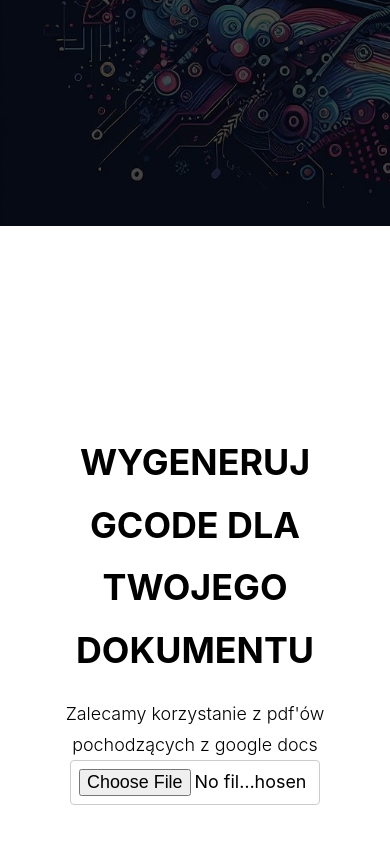
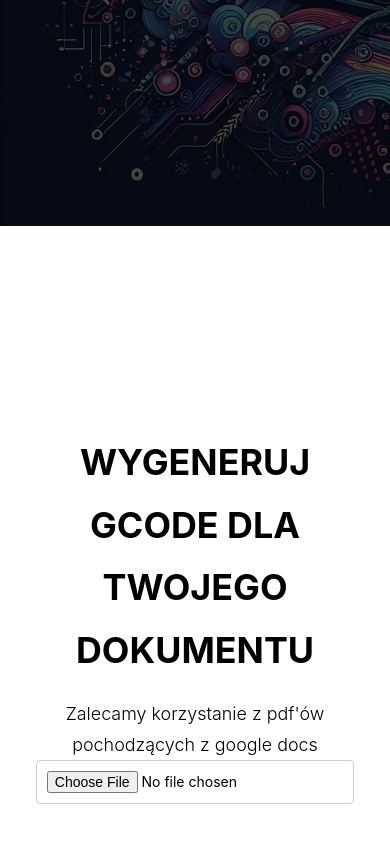
Before and after one commit to pz09-CORVUS-CORAX/FRONTEND_CC, a React (Vite) app in the folder corvuscoraxclient/: page /converter in a window 390 px wide. Shown: the part 449-1293 px from the top of the page. Built offline with nearby package versions, Linux system fonts and the light colour scheme; no server answers.

Commit message:
Fix/ Responsive styling for the converter

```diff
--- a/corvuscoraxclient/src/assets/styles/converter.css
+++ b/corvuscoraxclient/src/assets/styles/converter.css
@@ -1,3 +1,4 @@
+/* Existing styles */
 input[type="file"], input[type="number"] {
   margin-bottom: 4%;
   padding: 8px;
@@ -53,3 +54,38 @@ input[type="number"]:hover {
   background-color: #1e7e34; /* Even darker green when the button is clicked */
   transform: scale(1); /* Resets the button size when clicked */
 }
+
+/* Responsive styles */
+@media (max-width: 768px) {
+  input[type="file"], input[type="number"] {
+    width: 100%;
+    box-sizing: border-box; /* Ensures padding and border are included in the width */
+  }
+
+  .input-row {
+    flex-direction: column;
+  }
+
+  #convert-button {
+    width: 100%;
+    padding: 12px;
+  }
+
+  .input-group {
+    margin-bottom: 6%;
+  }
+
+  label {
+    margin-bottom: 6px;
+    font-size: 14px;
+  }
+
+  input[type="number"], input[type="file"] {
+    padding: 10px;
+    font-size: 14px;
+  }
+
+  #convert-button {
+    font-size: 18px;
+  }
+}
```
Also changed, not shown: corvuscoraxclient/src/PdfPreview.jsx (+7 -7 lines), 1 other file (tests, documents, lock files or other folders).
